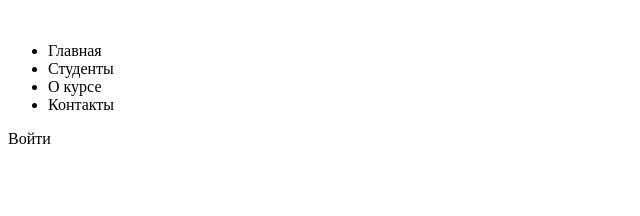
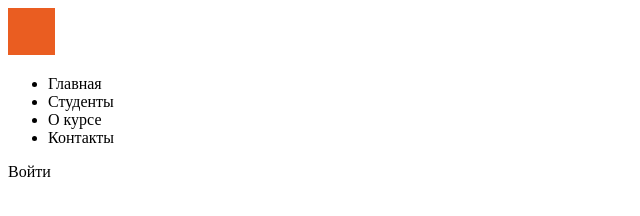
Before and after one commit to anastasyavlas/university-maket, a plain HTML site: page index.html in a window 1280 px wide. Shown: the whole page, without its empty margins (0-640 px from the left). Drawn offline with Linux system fonts and the light colour scheme.

Commit message:
Функционал хедера готов

```diff
--- a/index.html
+++ b/index.html
@@ -9,7 +9,7 @@
 </head>
 <body>
    <header>
-    <img>
+    <img src="img/logo.svg">
     <ul>
         <li><a>Главная</a></li>
         <li><a>Студенты</a></li>
```
